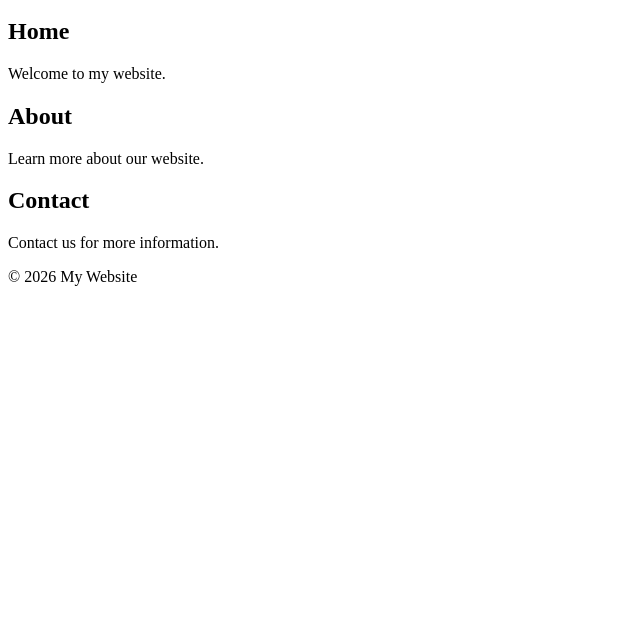
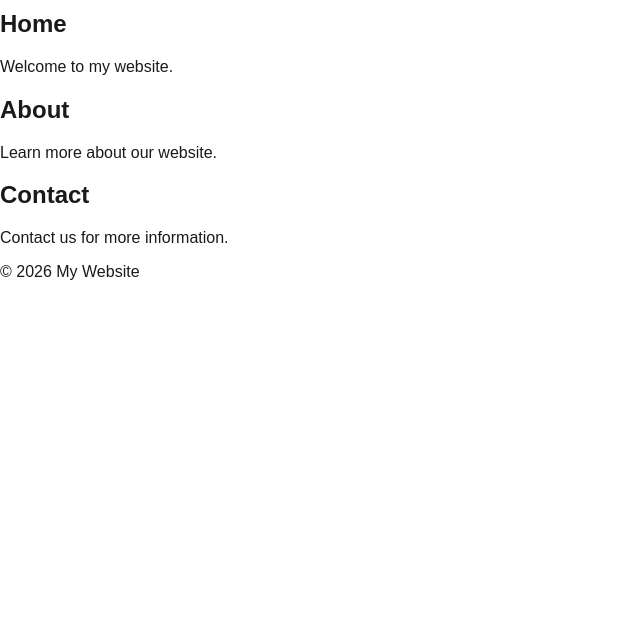
Before and after one commit to ninitu123456/24521911_NguyenNgocThienTu, a plain HTML site: page index.html in a window 1280 px wide. Shown: the part 162-800 px from the top of the page, without its empty margins (0-640 px from the left). Drawn offline with Linux system fonts and the light colour scheme.

Commit message:
feat(css): tokens & reset

```diff
--- a/index.html
+++ b/index.html
@@ -5,6 +5,7 @@
     <meta charset="UTF-8">
     <meta name="viewport" content="width=device-width, initial-scale=1.0">
     <title>Semantic Web Page</title>
+    <link rel="stylesheet" href="style.css">
 </head>
 
 <body>
--- /dev/null
+++ b/style.css
@@ -0,0 +1,49 @@
+:root {
+    --color-background: #ffffff;
+    --color-surface: #f5f5f5;
+    --color-text: #1a1a1a;
+    --color-primary: #005fcc;
+    --color-border: #767676;
+
+    --spacing-sm: 0.5rem;
+    --spacing-md: 1rem;
+    --spacing-lg: 2rem;
+
+    --radius-md: 0.5rem;
+}
+*,
+*::before,
+*::after {
+    box-sizing: border-box;
+}
+
+html {
+    scroll-behavior: smooth;
+}
+
+body {
+    margin: 0;
+    min-height: 100vh;
+    font-family: Arial, sans-serif;
+    background: var(--color-background);
+    color: var(--color-text);
+}
+
+img {
+    display: block;
+    max-width: 100%;
+    height: auto;
+}
+
+button,
+input,
+textarea,
+select {
+    font: inherit;
+}
+
+a:focus-visible,
+button:focus-visible {
+    outline: 3px solid var(--color-primary);
+    outline-offset: 3px;
+}
```
Also changed, not shown: 1 other file.
